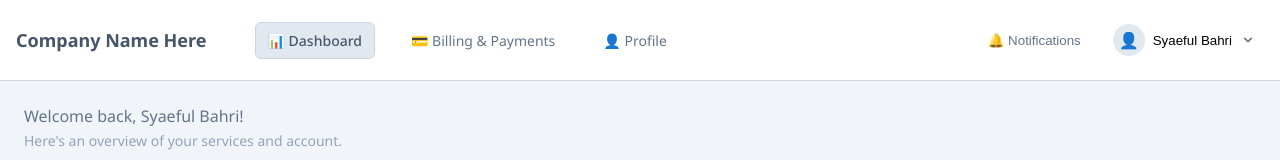
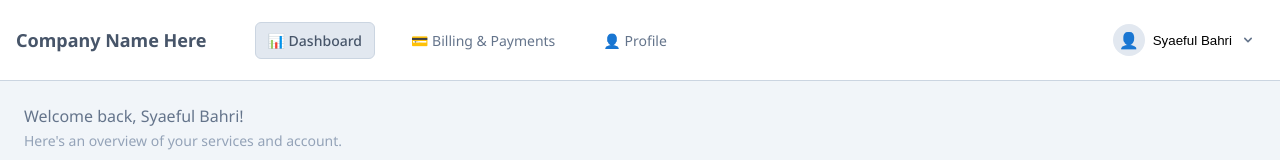
Before and after one commit to harmoniousmoss/angular-dashboard-template, an Angular app: page /dashboard in a window 1280 px wide. Shown: the top 160 px of the page. Built offline with nearby package versions, Linux system fonts and the light colour scheme.

Commit message:
Make company name clickable and remove notification buttons from all pages

```diff
--- a/src/app/billing/billing.html
+++ b/src/app/billing/billing.html
@@ -1,7 +1,7 @@
 <!-- Top Navigation Header -->
 <div style="background-color: white; border-bottom: 1px solid #cbd5e1; padding: 1rem; display: flex; align-items: center; justify-content: space-between;">
   <div style="display: flex; align-items: center; gap: 3rem;">
-    <h1 style="font-size: 1.125rem; font-weight: bold; color: #475569; margin: 0;">Company Name Here</h1>
+    <h1 style="font-size: 1.125rem; font-weight: bold; color: #475569; margin: 0; cursor: pointer; transition: color 0.2s;" (click)="goToDashboard()" onmouseover="this.style.color='#334155'" onmouseout="this.style.color='#475569'">Company Name Here</h1>
 
     <!-- Horizontal Menu -->
     <nav style="display: flex; align-items: center; gap: 1.5rem;">
@@ -18,9 +18,6 @@
   </div>
 
   <div style="display: flex; align-items: center; gap: 1rem;">
-    <button style="background: none; border: none; color: #64748b; cursor: pointer; display: flex; align-items: center; gap: 0.5rem; padding: 0.5rem; border-radius: 0.375rem;" onmouseover="this.style.backgroundColor='#e2e8f0'" onmouseout="this.style.backgroundColor=''">
-      🔔 Notifications
-    </button>
     <div style="position: relative;">
       <button style="display: flex; align-items: center; gap: 0.5rem; background: none; border: none; cursor: pointer; padding: 0.5rem; border-radius: 0.375rem; transition: all 0.2s;" (click)="toggleUserDropdown()" onmouseover="this.style.backgroundColor='#e2e8f0'" onmouseout="this.style.backgroundColor=''">
         <div style="width: 2rem; height: 2rem; background-color: #e2e8f0; border-radius: 50%; display: flex; align-items: center; justify-content: center; color: #475569; font-size: 1rem;">👤</div>
--- a/src/app/dashboard/dashboard.html
+++ b/src/app/dashboard/dashboard.html
@@ -1,7 +1,7 @@
 <!-- Top Navigation Header -->
 <div style="background-color: white; border-bottom: 1px solid #cbd5e1; padding: 1rem; display: flex; align-items: center; justify-content: space-between;">
   <div style="display: flex; align-items: center; gap: 3rem;">
-    <h1 style="font-size: 1.125rem; font-weight: bold; color: #475569; margin: 0;">Company Name Here</h1>
+    <h1 style="font-size: 1.125rem; font-weight: bold; color: #475569; margin: 0; cursor: pointer; transition: color 0.2s;" (click)="goToDashboard()" onmouseover="this.style.color='#334155'" onmouseout="this.style.color='#475569'">Company Name Here</h1>
 
     <!-- Horizontal Menu -->
     <nav style="display: flex; align-items: center; gap: 1.5rem;">
@@ -18,9 +18,6 @@
   </div>
 
   <div style="display: flex; align-items: center; gap: 1rem;">
-    <button style="background: none; border: none; color: #64748b; cursor: pointer; display: flex; align-items: center; gap: 0.5rem; padding: 0.5rem; border-radius: 0.375rem;" onmouseover="this.style.backgroundColor='#e2e8f0'" onmouseout="this.style.backgroundColor=''">
-      🔔 Notifications
-    </button>
     <div style="position: relative;">
       <button style="display: flex; align-items: center; gap: 0.5rem; background: none; border: none; cursor: pointer; padding: 0.5rem; border-radius: 0.375rem; transition: all 0.2s;" (click)="toggleUserDropdown()" onmouseover="this.style.backgroundColor='#e2e8f0'" onmouseout="this.style.backgroundColor=''">
         <div style="width: 2rem; height: 2rem; background-color: #e2e8f0; border-radius: 50%; display: flex; align-items: center; justify-content: center; color: #475569; font-size: 1rem;">👤</div>
--- a/src/app/dashboard/dashboard.ts
+++ b/src/app/dashboard/dashboard.ts
@@ -32,4 +32,9 @@ export class DashboardComponent {
   goToBilling() {
     this.router.navigate(['/billing']);
   }
+
+  goToDashboard() {
+    // Already on dashboard, could scroll to top or refresh
+    window.scrollTo({ top: 0, behavior: 'smooth' });
+  }
 }
--- a/src/app/profile/profile.html
+++ b/src/app/profile/profile.html
@@ -1,7 +1,7 @@
 <!-- Top Navigation Header -->
 <div style="background-color: white; border-bottom: 1px solid #cbd5e1; padding: 1rem; display: flex; align-items: center; justify-content: space-between;">
   <div style="display: flex; align-items: center; gap: 3rem;">
-    <h1 style="font-size: 1.125rem; font-weight: bold; color: #475569; margin: 0;">Company Name Here</h1>
+    <h1 style="font-size: 1.125rem; font-weight: bold; color: #475569; margin: 0; cursor: pointer; transition: color 0.2s;" (click)="goToDashboard()" onmouseover="this.style.color='#334155'" onmouseout="this.style.color='#475569'">Company Name Here</h1>
 
     <!-- Horizontal Menu -->
     <nav style="display: flex; align-items: center; gap: 1.5rem;">
@@ -18,9 +18,6 @@
   </div>
 
   <div style="display: flex; align-items: center; gap: 1rem;">
-    <button style="background: none; border: none; color: #64748b; cursor: pointer; display: flex; align-items: center; gap: 0.5rem; padding: 0.5rem; border-radius: 0.375rem;" onmouseover="this.style.backgroundColor='#e2e8f0'" onmouseout="this.style.backgroundColor=''">
-      🔔 Notifications
-    </button>
     <div style="position: relative;">
       <button style="display: flex; align-items: center; gap: 0.5rem; background: none; border: none; cursor: pointer; padding: 0.5rem; border-radius: 0.375rem; transition: all 0.2s;" (click)="toggleUserDropdown()" onmouseover="this.style.backgroundColor='#e2e8f0'" onmouseout="this.style.backgroundColor=''">
         <div style="width: 2rem; height: 2rem; background-color: #e2e8f0; border-radius: 50%; display: flex; align-items: center; justify-content: center; color: #475569; font-size: 1rem;">👤</div>
```
